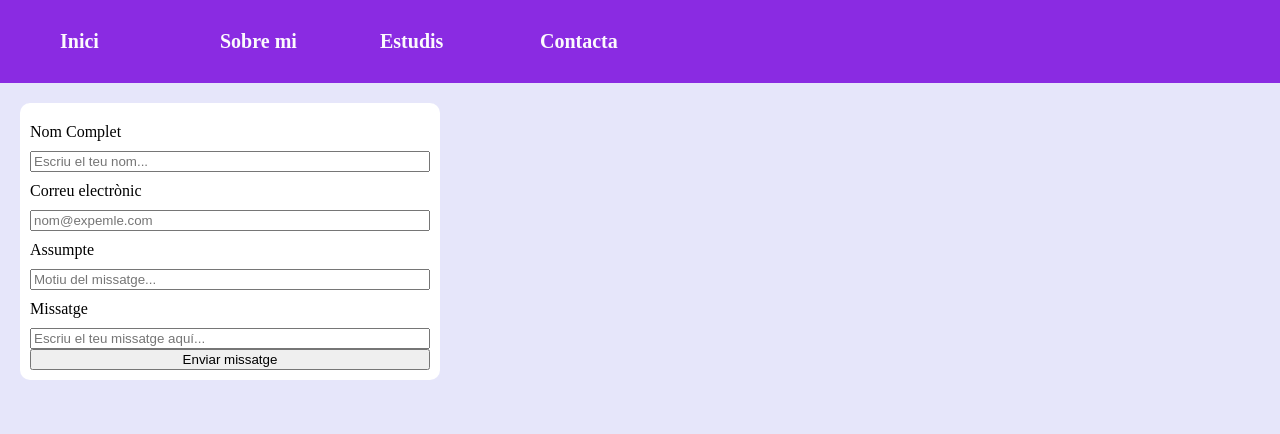
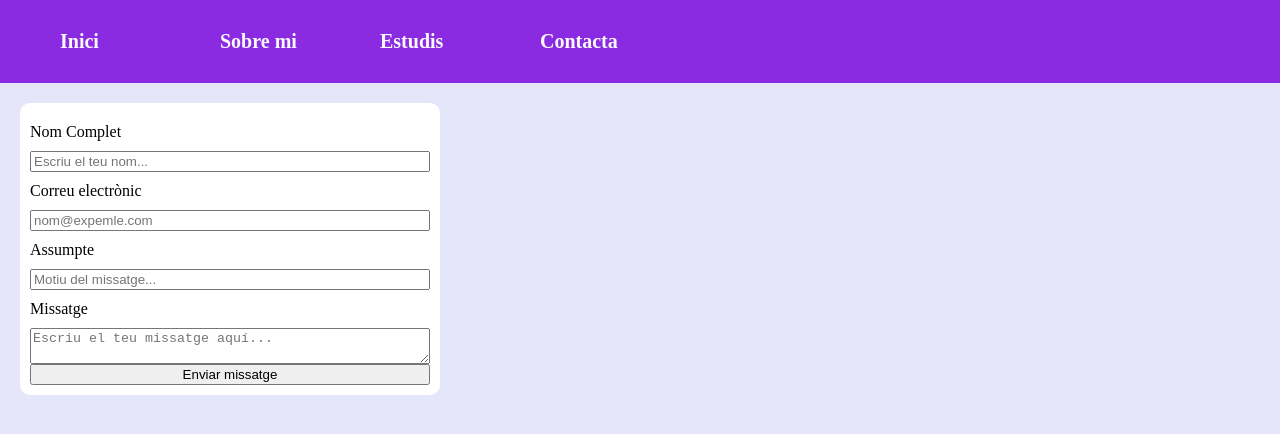
Before and after one commit to Nieto0/El-meu-portfoli, a plain HTML site: page pages/contacta.html in a window 1280 px wide. Drawn offline with Linux system fonts and the light colour scheme.

Commit message:
Add files via upload

```diff
--- a/pages/contacta.html
+++ b/pages/contacta.html
@@ -32,7 +32,7 @@
         <input type="text" id="assumpte" name="assumpte" placeholder="Motiu del missatge...">
 
         <label for="missatge">Missatge</label>
-        <input type="text" id="missatge" name="missatge" placeholder="Escriu el teu missatge aquí...">
+        <textarea type="text" id="missatge" name="missatge" placeholder="Escriu el teu missatge aquí..."></textarea>
 
         <button type="submit">Enviar missatge</button>
     </form>
```
